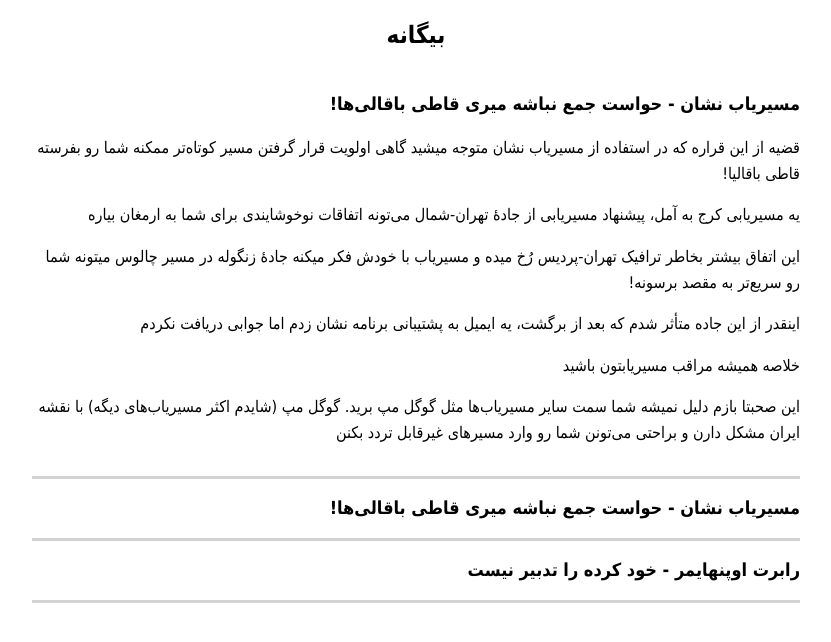
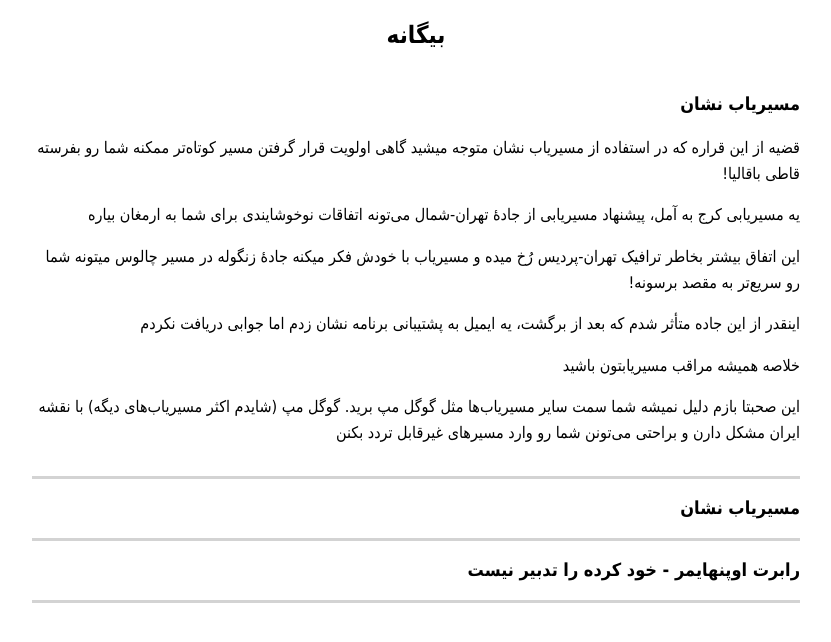
Before and after one commit to darkblog/darkblog.github.io, a Jekyll site: the page built from _posts/2023-8-7-2.md, in a window 1280 px wide. Shown: the top 642 px of the page, without its empty margins (314-1145 px from the left). Built offline with Jekyll 4.4.1, drawn with Linux system fonts in a browser that asks for light colours.

Commit message:
Update 2023-8-7-2.md

```diff
--- a/_posts/2023-8-7-2.md
+++ b/_posts/2023-8-7-2.md
@@ -1,6 +1,6 @@
 ---
 layout: post
-title: مسیریاب نشان - حواست جمع نباشه میری قاطی باقالی‌ها!
+title: مسیریاب نشان
 ---
 
 قضیه از این قراره که در استفاده از مسیریاب نشان متوجه میشید گاهی اولویت قرار گرفتن مسیر کوتاه‌تر ممکنه شما رو بفرسته قاطی باقالیا!
```
